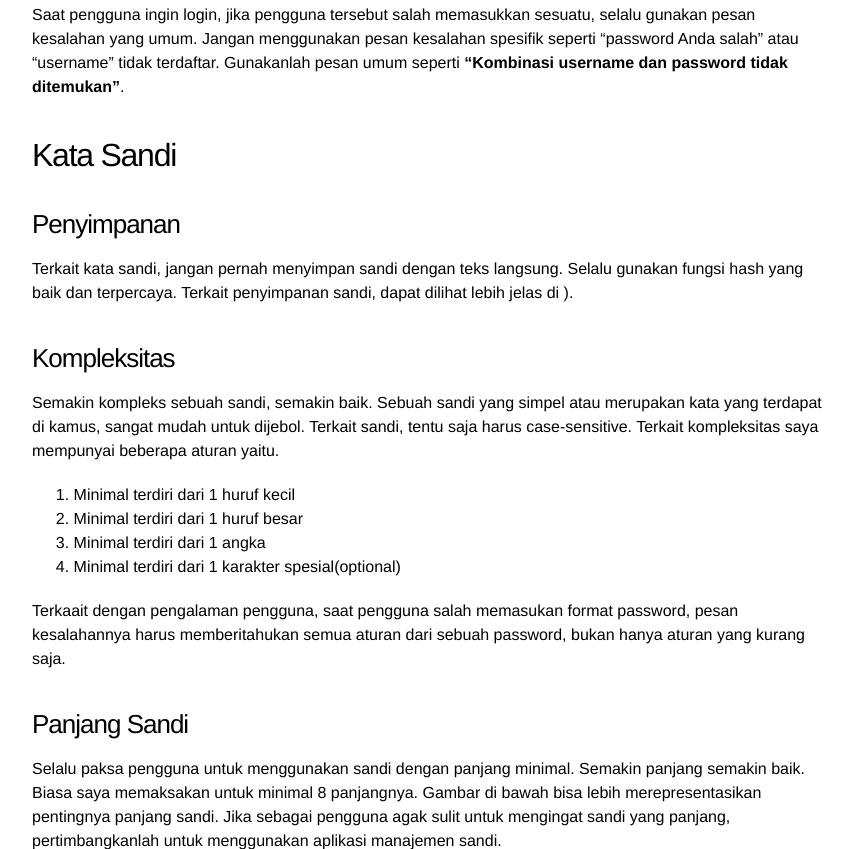
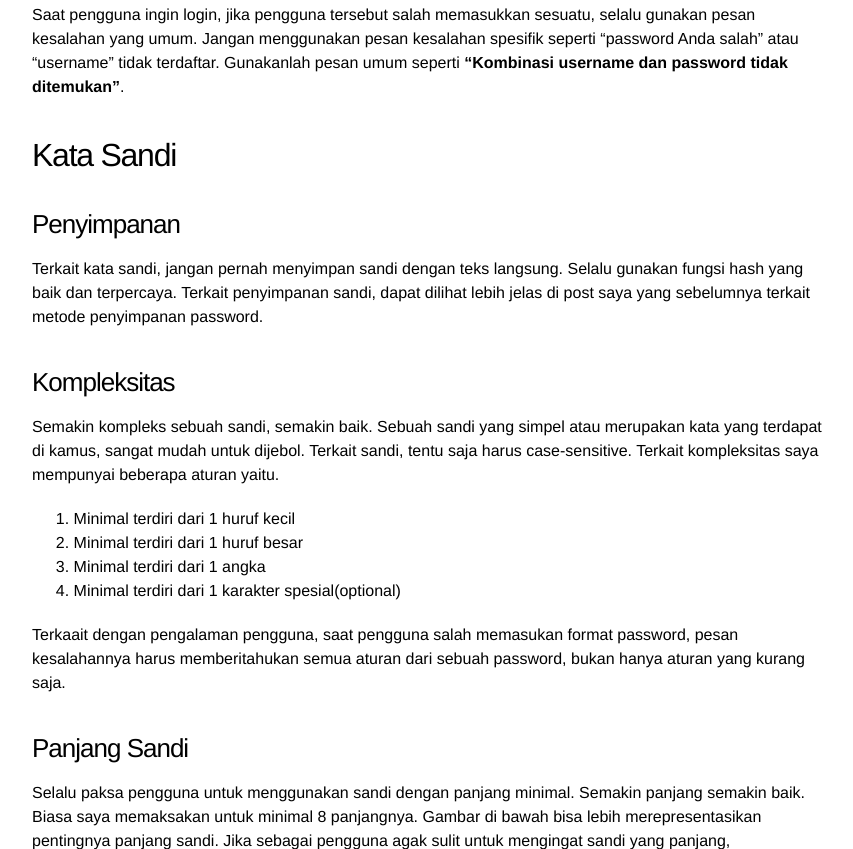
Before and after one commit to edwinlunando/edwinlunando.github.io, a Jekyll site: the page built from _posts/2015-02-04-fitur-otentikasi-pengguna.markdown, in a window 1280 px wide and 900 px high, scrolled down 503 px, cut to the strip 0-849 px from the top of the window. Shown: the whole strip, without its empty margins (208-1061 px from the left). Built offline with Jekyll 4.4.1, drawn with Linux system fonts in a browser that asks for light colours; comment, search, counter and statistics services are not loaded.

Commit message:
change user wording

```diff
--- a/_posts/2015-02-04-fitur-otentikasi-pengguna.markdown
+++ b/_posts/2015-02-04-fitur-otentikasi-pengguna.markdown
@@ -19,7 +19,7 @@ Saat pengguna ingin login, jika pengguna tersebut salah memasukkan sesuatu, sela
 
 ### Penyimpanan ###
 
-Terkait kata sandi, jangan pernah menyimpan sandi dengan teks langsung. Selalu gunakan fungsi hash yang baik dan terpercaya. Terkait penyimpanan sandi, dapat dilihat lebih jelas di ).
+Terkait kata sandi, jangan pernah menyimpan sandi dengan teks langsung. Selalu gunakan fungsi hash yang baik dan terpercaya. Terkait penyimpanan sandi, dapat dilihat lebih jelas di post saya yang sebelumnya terkait metode penyimpanan password.
 
 ### Kompleksitas ###
 
```
